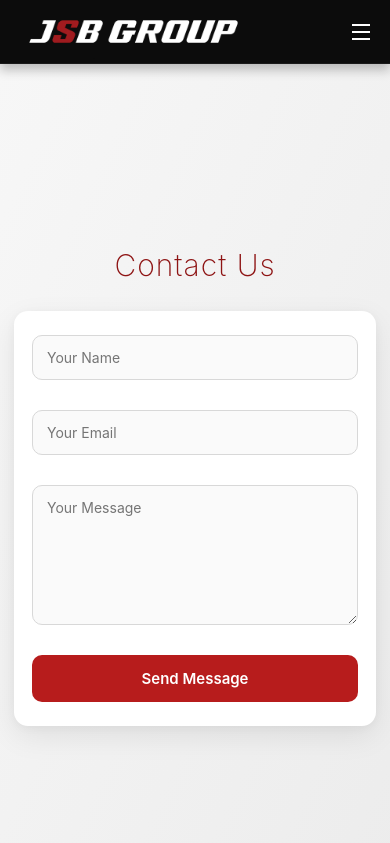
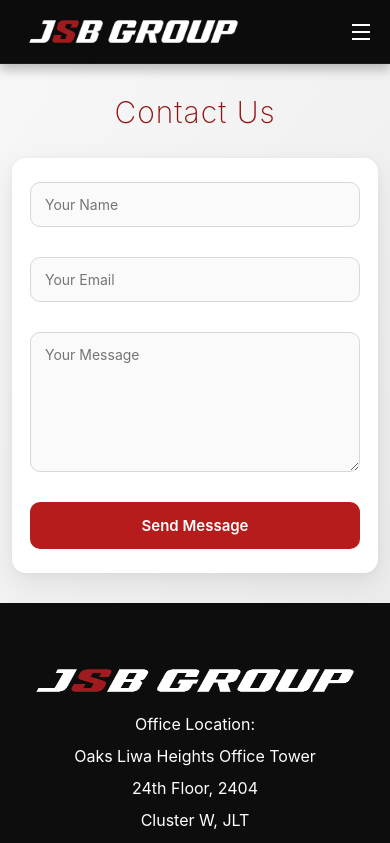
Before and after one commit to gurusaivs18/web-app, a React (Vite) app: page /contact in a window 390 px wide. Shown: the top 843 px of the page. Built offline with nearby package versions, Linux system fonts and the light colour scheme.

Commit message:
contact us responsive issue sorted

```diff
--- a/src/css/ContactUs.css
+++ b/src/css/ContactUs.css
@@ -191,3 +191,27 @@
     font-size: 16px;
   }
 }
+/* ───────────────── MOBILE FIX (IMPORTANT) ───────────────── */
+
+@media (max-width: 768px) {
+  .contact-wrapper {
+    justify-content: flex-start; /* instead of center */
+    align-items: center;
+
+    padding: 40px 16px;
+    min-height: auto; /* remove forced full height */
+  }
+}
+
+@media (max-width: 480px) {
+  .contact-wrapper {
+    justify-content: flex-start;
+    padding: 30px 12px;
+    min-height: auto;
+  }
+
+  .contact-form {
+    width: 100%;
+    max-width: 100%;
+  }
+}
```
